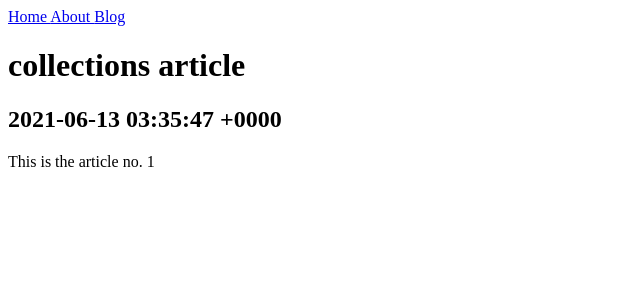
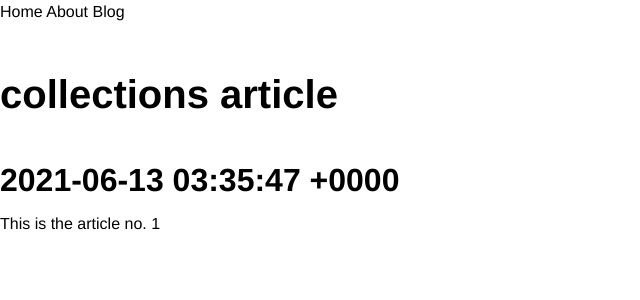
Before and after one commit to j143/web, a Jekyll site: the page built from _articles/article-1.md, in a window 1280 px wide. Shown: the top 300 px of the page, without its empty margins (0-640 px from the left). Built offline with Jekyll 4.4.1, drawn with Linux system fonts in a browser that asks for light colours.

Commit message:
add basic styling (#3)
* add basic styling

* fix relative url for github pages hosting

```diff
--- a/_config.yml
+++ b/_config.yml
@@ -1,3 +1,5 @@
+baseurl: /web
+
 collections:
   articles:
     output: true
--- a/_includes/navigation.html
+++ b/_includes/navigation.html
@@ -1,7 +1,7 @@
 <nav>
   {% for item in site.data.navigation %}
     <!-- https://jekyllrb.com/docs/variables/ -->
-    <a href="{{ item.link }}" {% if page.url == {{ item.link }} %}class="current"{% endif %} >
+    <a href="{{ site.baseurl }}{{ item.link }}" {% if page.url == {{ site.baseurl }}{{ item.link }} %}class="current"{% endif %} >
       {{ item.name }}
     </a>
   {% endfor %}
--- a/_layouts/default.html
+++ b/_layouts/default.html
@@ -3,7 +3,7 @@
   <head>
     <meta charset="utf-8">
     <title>{{ page.title }}</title>
-    <link rel="stylesheet" href="/assets/css/styles.css">
+    <link rel="stylesheet" href="{{ site.baseurl }}/assets/css/styles.css">
   </head>
   <body>
     {% include navigation.html %}
--- a/_layouts/post.html
+++ b/_layouts/post.html
@@ -1,6 +1,7 @@
 ---
 layout: default
 ---
+
 <h1>{{ page.title }}</h1>
 <p>{{ page.date | date_to_string }} - {{ page.author }}</p>
 
--- /dev/null
+++ b/_sass/_base.scss
@@ -0,0 +1,38 @@
+// Reset basic elements
+
+* {
+  box-sizing: border-box !important;
+  margin: 0;
+}
+
+// Basic styling
+body {
+  font-family: $page-font-family;
+  font-size: $page-font-size;
+  line-height: 1.5;
+  background-color: #fff;
+}
+
+p {
+  margin-top: 0;
+  margin-bottom: 0.5em;
+}
+
+h1, h2, h3, h4, h5, h6 {
+  margin-top: 1em;
+  margin-bottom: 0.25em;
+}
+
+h1, .h1 { font-size: $h1-size; }
+h2, .h2 { font-size: $h2-size; }
+h4, .h4 { font-size: $h4-size; }
+h6, .h6 { font-size: $h6-size; text-transform: uppercase;}
+
+a {
+  color: inherit;
+  text-decoration: none;
+}
+
+a:hover {
+  text-decoration: underline;
+}
--- /dev/null
+++ b/_sass/_components.scss
@@ -0,0 +1,35 @@
+.prose {
+table {
+    display: block;
+    width: 100%;
+    margin-bottom: 1.5em;
+    overflow: auto;
+
+    // For Firefox to horizontal scroll
+    // wider tables.
+    word-break: normal;
+    word-break: keep-all;
+
+    th {
+      font-weight: bold;
+      text-align: left;
+    }
+
+    th,
+    td {
+      padding: 16px 24px 16px 2px;
+      border-top: 1px solid black;
+      border-bottom: 1px solid black;
+    }
+
+    tr {
+      background-color: #fff;
+      border-top: 1px solid black;
+    }
+
+    tr th {
+      border-top: 2px solid black;
+      border-bottom: 2px solid black;
+    }
+}
+}
--- /dev/null
+++ b/_sass/_theme-white.scss
@@ -0,0 +1,13 @@
+// White theme
+
+// color variables
+$black: #000;
+$red: #E74727;
+
+
+@import
+  "variables",
+  "base",
+  "components",
+  "utilities"
+;
--- /dev/null
+++ b/_sass/_utilities.scss
@@ -0,0 +1,19 @@
+
+/* Margin */
+.mx-auto { margin-left: auto; margin-right: auto; }
+
+.mt-0 { margin-top: 0; }
+.mr-0 { margin-right: 0; }
+.mb-0 { margin-bottom: 0; }
+.ml-0 { margin-left: 0; }
+
+// Link styles for navigation
+.link-primary {
+    font-weight: bold;
+    text-decoration: none !important;
+
+    &:hove {
+        color: pink;
+        text-decoration: none !important;
+    }
+}
--- /dev/null
+++ b/_sass/_variables.scss
@@ -0,0 +1,19 @@
+
+$page-font-family: "Helvetica Neue", Arial, sans-serif;
+$page-font-size: 16px;
+$article-font-size: 20px;
+
+$h1-size: 40px !default;
+$h2-size: 32px !default;
+$h4-size: 20px !default;
+$h6-size: 12px !default;
+
+
+// Default border color
+$border-color: #000 !default;
+
+// Container width
+$container-width: 64em;
+
+// Breakpoint
+$breakpoint-lg: 40em;
--- a/assets/css/styles.scss
+++ b/assets/css/styles.scss
@@ -2,3 +2,4 @@
 # For processing the jekyll
 ---
 @import "main";
+@import "theme-white";
--- a/blog.html
+++ b/blog.html
@@ -7,7 +7,7 @@ title: Blog
 <ul>
   {% for post in site.posts %}
     <li>
-      <h2><a href="{{ post.url }}">{{ post.title }}</a></h2>
+      <h2><a href="{{ site.baseurl }}{{ post.url }}">{{ post.title }}</a></h2>
       {{ post.excerpt }}
     </li>
   {% endfor %}
```
Also changed, not shown: README.md.
